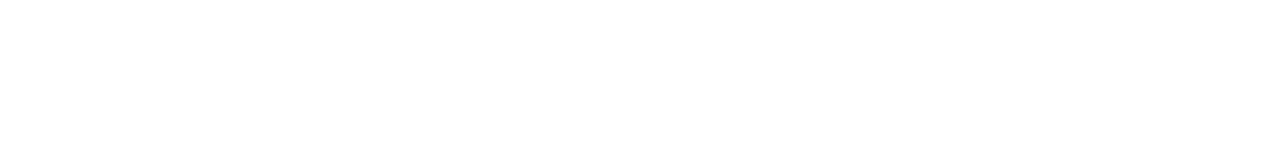
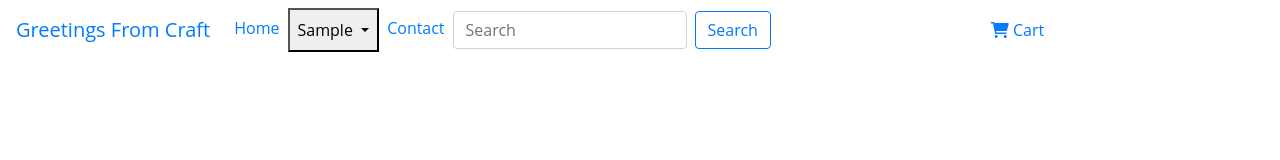
Before and after one commit to GabTheGreat25/Mendoza-Bootsrap, a plain HTML site: page index.html in a window 1280 px wide. Drawn offline with nearby package versions, Linux system fonts and the light colour scheme.

Commit message:
Add navbar

```diff
--- a/index.html
+++ b/index.html
@@ -1,7 +1,7 @@
 <!DOCTYPE html>
 <html lang="en">
   <head>
-    <title>Bootstrap Tutorial Sample Page</title>
+    <title>Greetings From Craft</title>
     <meta charset="utf-8" />
     <meta name="viewport" content="width=device-width, initial-scale=1" />
     <link
@@ -17,6 +17,61 @@
     <link rel="stylesheet" type="text/css" href="style.css" />
   </head>
   <body>
+    <nav class="navbar navbar-expand-md">
+      <a class="navbar-brand" href="#">Greetings From Craft</a>
+
+      <button
+        class="navbar-toggler navbar-dark"
+        type="button"
+        data-toggle="collapse"
+        data-target="#main-navigation"
+      >
+        <span class="navbar-toggler-icon"></span>
+      </button>
+      <div class="collapse navbar-collapse" id="main-navigation">
+        <ul class="navbar-nav">
+          <li class="nav-item">
+            <a class="nav-link" href="index.html">Home</a>
+          </li>
+          <div class="dropdown dropdown-btn">
+            <button
+              class="nav-link dropdown-toggle"
+              type="button"
+              id="dropdownMenuButton"
+              data-toggle="dropdown"
+            >
+              Sample
+            </button>
+            <div class="dropdown-menu" aria-labelledby="dropdownMenuButton">
+              <a class="dropdown-item" href="#">List 1</a>
+              <a class="dropdown-item" href="#">List 2</a>
+              <a class="dropdown-item" href="#">List 3</a>
+            </div>
+          </div>
+          <li class="nav-item"><a class="nav-link" href="#">Contact</a></li>
+          <form class="form-inline">
+            <input
+              class="form-control mr-sm-2"
+              type="search"
+              placeholder="Search"
+              aria-label="Search"
+            />
+            <button class="btn btn-outline-primary my-2 my-sm-0" type="submit">
+              Search
+            </button>
+          </form>
+        </ul>
+      </div>
+      <div class="collapse navbar-collapse end" id="main-navigation">
+        <ul class="navbar-nav">
+          <li class="nav-item">
+            <a class="nav-link nav-icon" href="#"
+              ><i class="fa-solid fa-shopping-cart icon"></i> <span>Cart</span>
+            </a>
+          </li>
+        </ul>
+      </div>
+    </nav>
     <script
       src="https://code.jquery.com/jquery-3.5.1.min.js"
       integrity="sha256-9/aliU8dGd2tb6OSsuzixeV4y/faTqgFtohetphbbj0="
```
